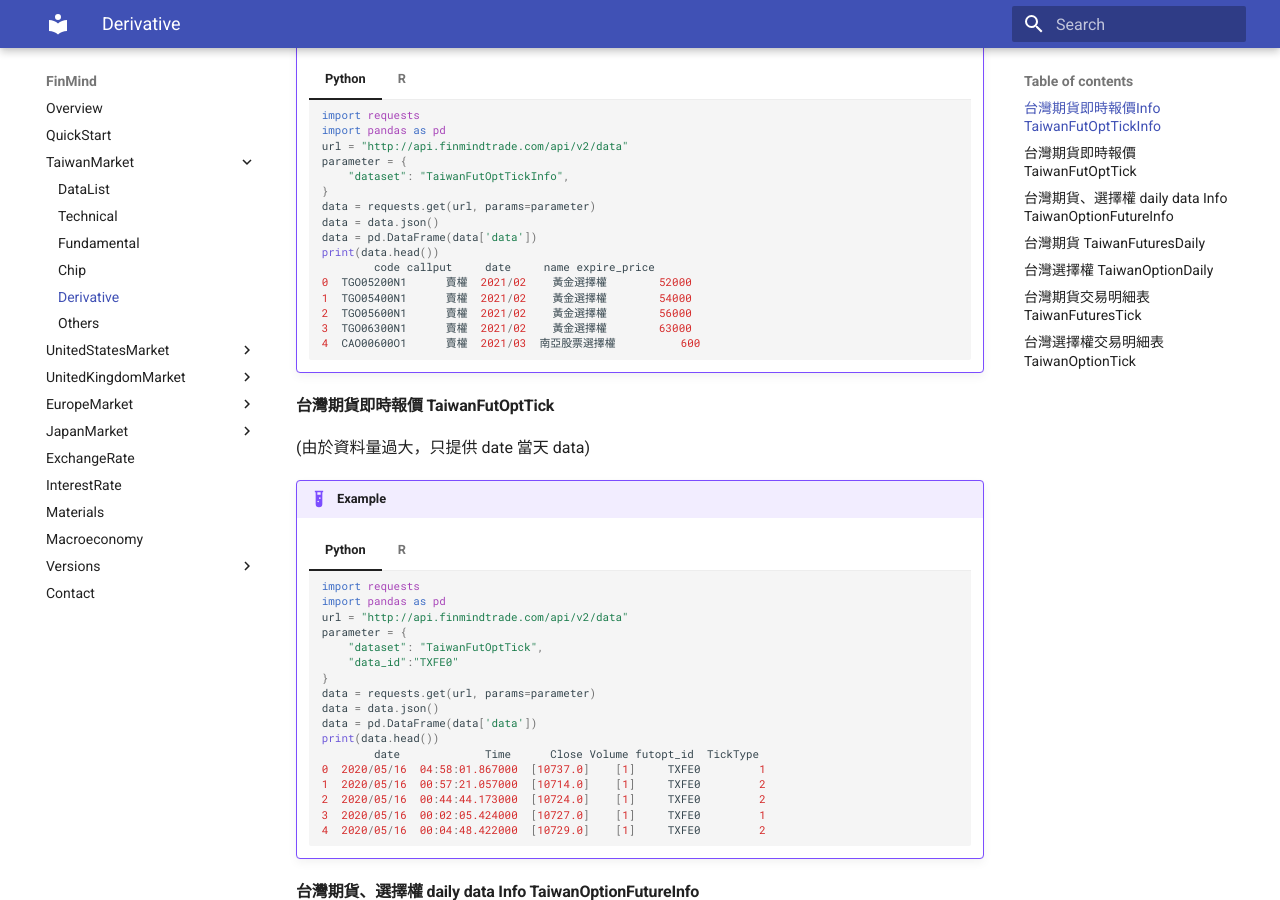
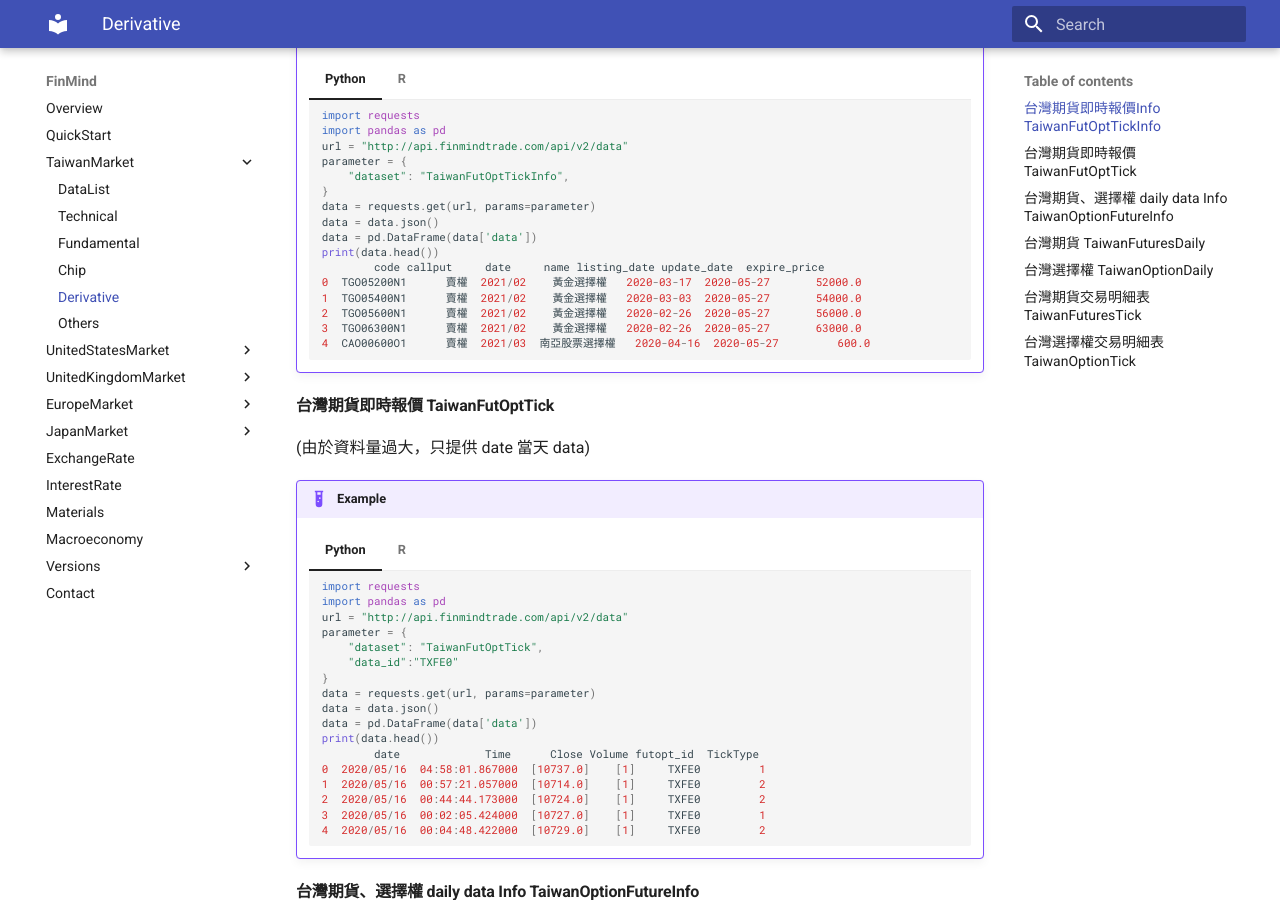
Before and after one commit to FinMind/FinMind-Doc, an MkDocs documentation site: the page built from docs/tutor/TaiwanMarket/Derivative.md, in a window 1280 px wide and 900 px high, scrolled down 501 px. Built offline with MkDocs 1.6.1 and Material for MkDocs 9.7.7, drawn with Linux system fonts in a browser that asks for light colours.

Commit message:
feat: TaiwanFutOptTickInfo add update date

````diff
--- a/docs/tutor/TaiwanMarket/Derivative.md
+++ b/docs/tutor/TaiwanMarket/Derivative.md
@@ -26,12 +26,12 @@
         data = data.json()
         data = pd.DataFrame(data['data'])
         print(data.head())
-                code callput     date     name expire_price
-        0  TGO05200N1      賣權  2021/02    黃金選擇權        52000
-        1  TGO05400N1      賣權  2021/02    黃金選擇權        54000
-        2  TGO05600N1      賣權  2021/02    黃金選擇權        56000
-        3  TGO06300N1      賣權  2021/02    黃金選擇權        63000
-        4  CAO00600O1      賣權  2021/03  南亞股票選擇權          600
+                code callput     date     name listing_date update_date  expire_price
+        0  TGO05200N1      賣權  2021/02    黃金選擇權   2020-03-17  2020-05-27       52000.0
+        1  TGO05400N1      賣權  2021/02    黃金選擇權   2020-03-03  2020-05-27       54000.0
+        2  TGO05600N1      賣權  2021/02    黃金選擇權   2020-02-26  2020-05-27       56000.0
+        3  TGO06300N1      賣權  2021/02    黃金選擇權   2020-02-26  2020-05-27       63000.0
+        4  CAO00600O1      賣權  2021/03  南亞股票選擇權   2020-04-16  2020-05-27         600.0
         ```
     === "R"
         ```R
@@ -49,13 +49,13 @@
         ))
         colnames(df) = names(data$data)
         head(df)
-                code callput    date           name expire_price
-        1: TGO05200N1    賣權 2021/02     黃金選擇權        52000
-        2: TGO05400N1    賣權 2021/02     黃金選擇權        54000
-        3: TGO05600N1    賣權 2021/02     黃金選擇權        56000
-        4: TGO06300N1    賣權 2021/02     黃金選擇權        63000
-        5: CAO00600O1    賣權 2021/03 南亞股票選擇權          600
-        6: CAO00700O1    賣權 2021/03 南亞股票選擇權          700
+                code callput    date           name listing_date update_date expire_price
+        1: TGO05200N1    賣權 2021/02     黃金選擇權   2020-03-17  2020-05-27        52000
+        2: TGO05400N1    賣權 2021/02     黃金選擇權   2020-03-03  2020-05-27        54000
+        3: TGO05600N1    賣權 2021/02     黃金選擇權   2020-02-26  2020-05-27        56000
+        4: TGO06300N1    賣權 2021/02     黃金選擇權   2020-02-26  2020-05-27        63000
+        5: CAO00600O1    賣權 2021/03 南亞股票選擇權   2020-04-16  2020-05-27          600
+        6: CAO00700O1    賣權 2021/03 南亞股票選擇權   2020-04-16  2020-05-27          700
         ```
 
 #### 台灣期貨即時報價 TaiwanFutOptTick
````
